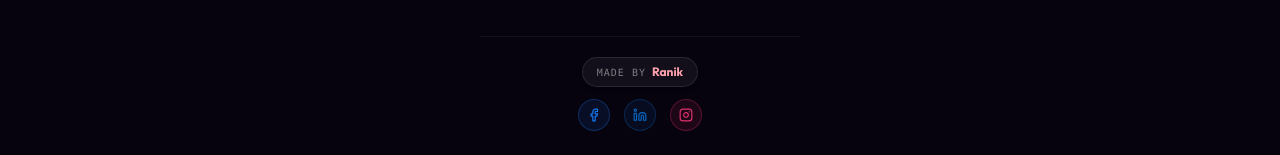
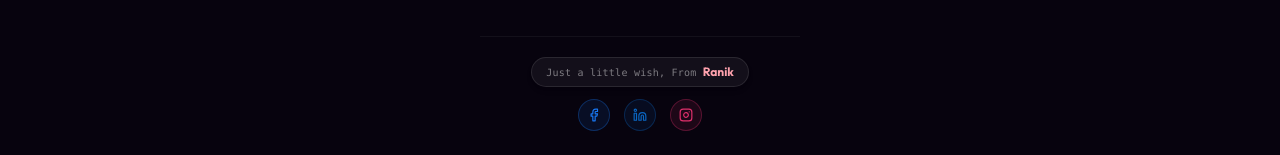
Before and after one commit to ranik128623/Birthday-Wishes, a React (Vite) app: page / in a window 1280 px wide. Shown: the part 884-1039 px from the top of the page. Built offline with nearby package versions, Linux system fonts and the light colour scheme; no server answers; the database is empty; a web font is replaced by a local one.

Commit message:
style: update footer badge text
Replace "Made by" with "Just a little wish, From" to better align with the theme of the birthday website.

```diff
--- a/src/App.tsx
+++ b/src/App.tsx
@@ -274,8 +274,8 @@ export default function App() {
               className="group/ranik flex items-center gap-1.5 px-3.5 py-1.5 rounded-full bg-white/5 hover:bg-white/10 border border-white/10 hover:border-rose-500/30 transition-all duration-300 shadow-md hover:shadow-rose-500/5 cursor-pointer"
               id="made-by-badge"
             >
-              <span className="text-[10px] font-mono tracking-widest text-white/45 group-hover/ranik:text-white/60 uppercase">
-                Made by
+              <span className="text-[10px] font-mono tracking-wide text-white/45 group-hover/ranik:text-white/60">
+                Just a little wish, From
               </span>
               <span className="text-xs font-bold text-rose-300 group-hover/ranik:text-amber-300 transition-colors">
                 Ranik
```
